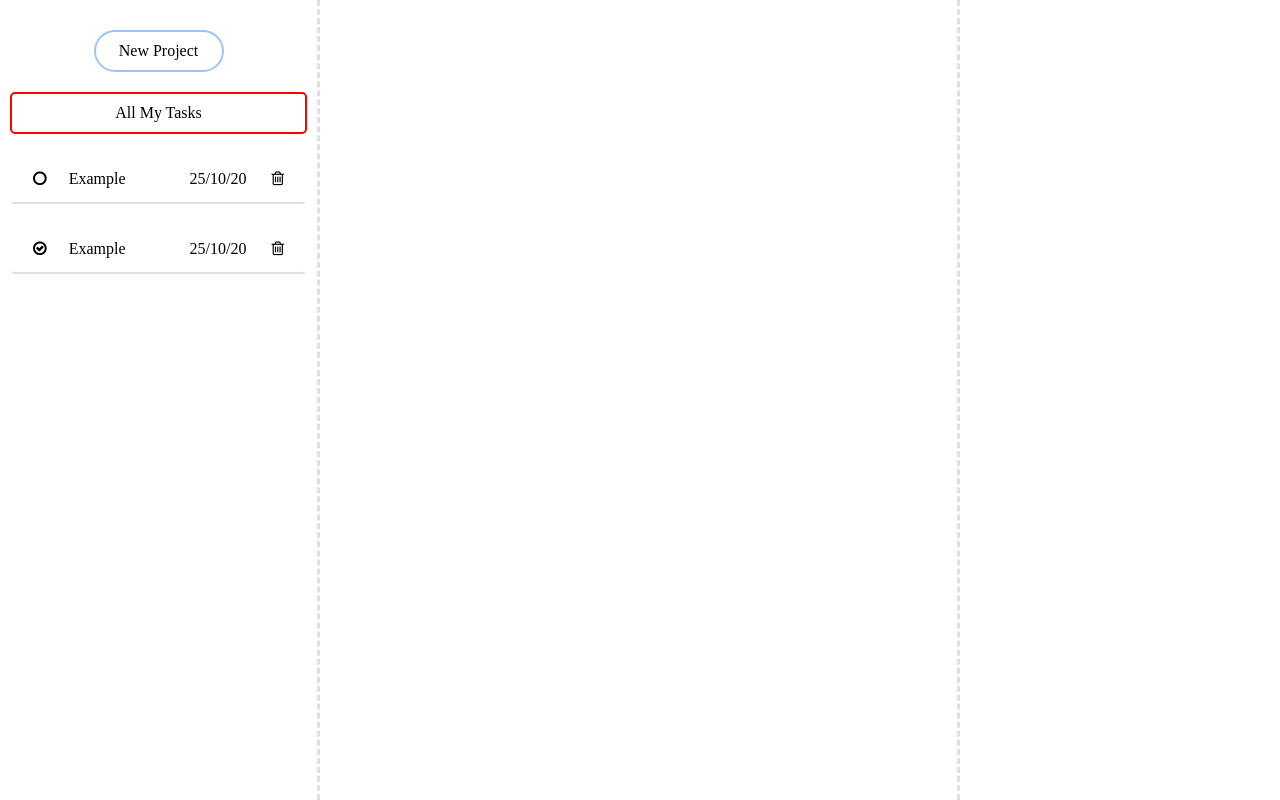
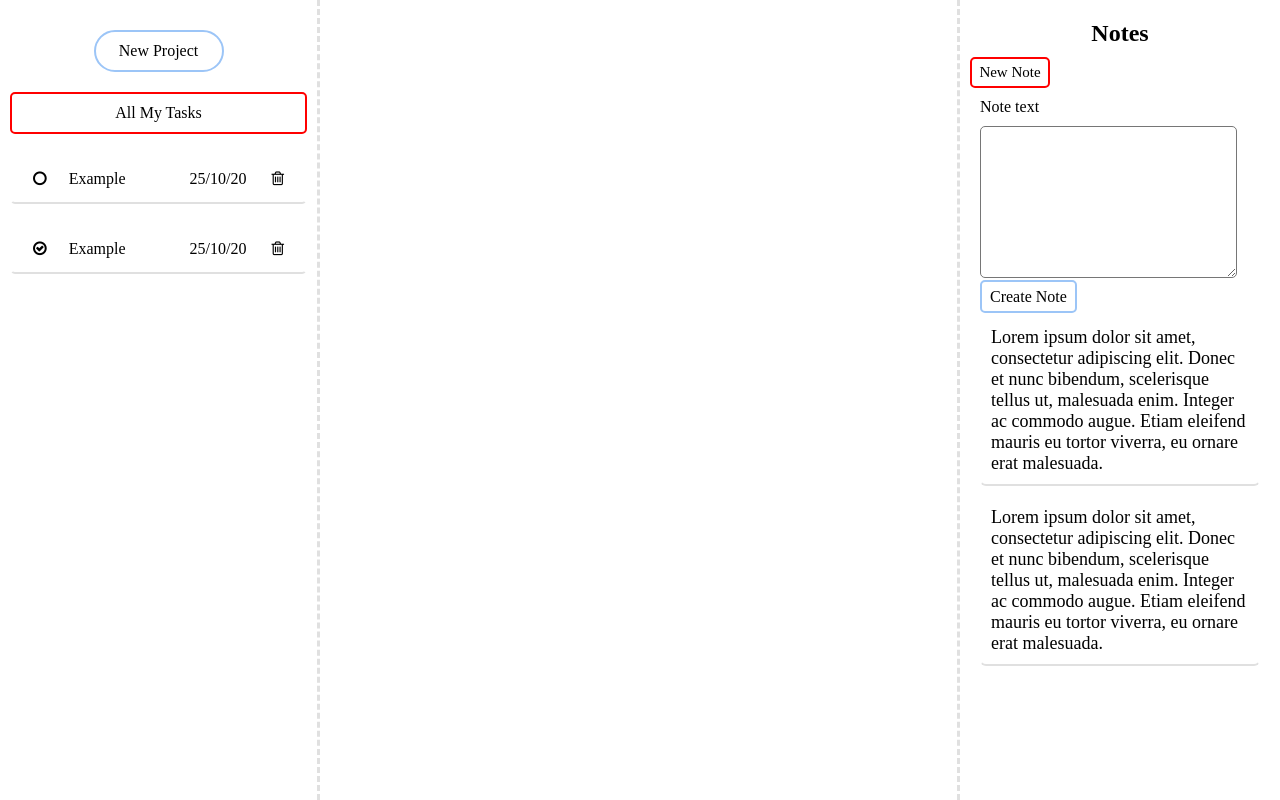
Before and after one commit to Lessuiz/todo, a website: page dist/index.html in a window 1280 px wide. Drawn offline with Linux system fonts and the light colour scheme.

Commit message:
finished form for creating new notes

```diff
--- a/dist/index.html
+++ b/dist/index.html
@@ -25,7 +25,34 @@
       </div>
     </div>
     <div class="tasks"></div>
-    <div class="notes"></div>
+    <div class="notes">
+      <h2 class="notes-header">Notes</h2>
+      <div class="new-note">New Note</div>
+      <form action="" id="new-note-form">
+        <label for="note-text-input" id="note-text-label">Note text
+          <textarea name="note-text-input" id="note-text-input" cols="30" rows="10"></textarea>
+        </label>
+        <div id="create-note">Create Note</div>
+      </form>
+      <div class="note">
+        <p class="note-text">
+          Lorem ipsum dolor sit amet, consectetur adipiscing elit. Donec et nunc bibendum, scelerisque tellus ut, malesuada enim. Integer ac commodo augue. Etiam eleifend mauris eu tortor viverra, eu ornare erat malesuada.
+        </p>
+        <div class="note-control">
+          <i class="fa fa-trash-o delete-note"></i>
+          <p class="note-created-at">27/10/20</p>
+        </div>
+      </div>
+      <div class="note">
+        <p class="note-text">
+          Lorem ipsum dolor sit amet, consectetur adipiscing elit. Donec et nunc bibendum, scelerisque tellus ut, malesuada enim. Integer ac commodo augue. Etiam eleifend mauris eu tortor viverra, eu ornare erat malesuada.
+        </p>
+        <div class="note-control">
+          <i class="fa fa-trash-o delete-note"></i>
+          <p class="note-created-at">27/10/20</p>
+        </div>
+      </div>
+    </div>
   </main>
 </body>
 </html>
--- a/dist/style.css
+++ b/dist/style.css
@@ -82,3 +82,87 @@ main {
 .selected {
   border: 2px solid red;
 }
+
+.notes {
+  padding: 10px;
+  overflow-y: scroll;
+}
+
+.notes-header {
+  display: block;
+  width: fit-content;
+  margin: 10px auto;
+}
+
+.new-note {
+  border-radius: 5px;
+  width: 80px;
+  text-align: center;
+  padding: 5px;
+  border: 2px solid red;
+  cursor: pointer;
+  font-size: 15px;
+}
+
+.new-note:hover {
+  background-color: #e64444;
+  color: #f3f3f3;
+}
+
+#new-note-form {
+  margin: 10px;
+}
+
+#note-text-input {
+  display: block;
+  margin: 10px 0;
+  border-radius: 5px;
+}
+
+#create-note {
+  padding: 6px 8px;
+  border-radius: 5px;
+  background-color: white;
+  border: 2px solid #9cc5f7;
+  display: inline;
+  cursor: pointer;
+}
+
+#create-note:hover {
+  background-color: #9cc5f7;
+  color: white;
+}
+
+.note {
+  border: 1px solid white;
+  border-bottom: 2px solid #e0e0e0;
+  border-radius: 6px;
+  padding: 5px;
+  margin: 10px;
+}
+
+.note-text {
+  margin: 5px;
+  font-size: 18px;
+}
+
+.note-control {
+  text-align: right;
+  display: none;
+}
+
+.note:hover .note-control {
+  display: flex;
+  justify-content: space-between;
+  padding: 5px 10px;
+}
+
+.delete-note {
+  border-radius: 15px;
+  padding: 4px 6px;
+  cursor: pointer;
+}
+
+.delete-note:hover {
+  background-color: #e0e0e0;
+}
```
